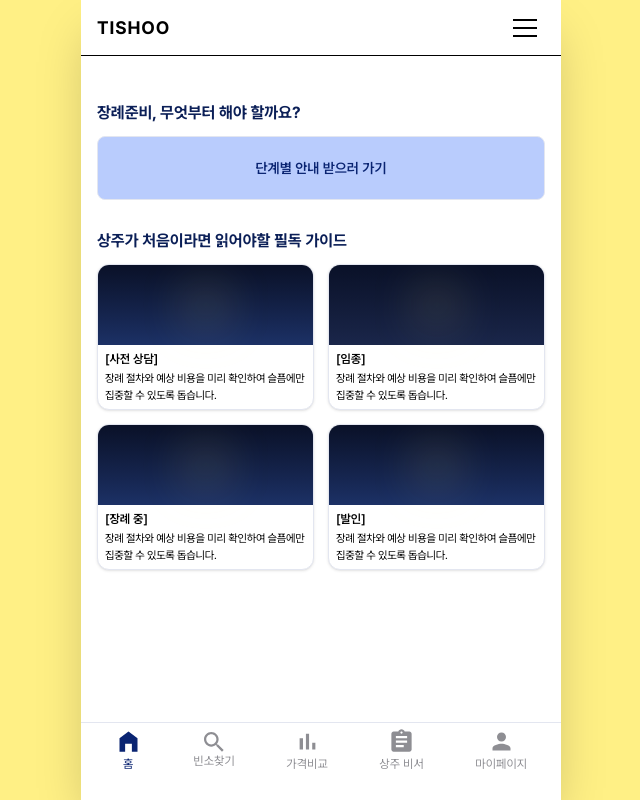
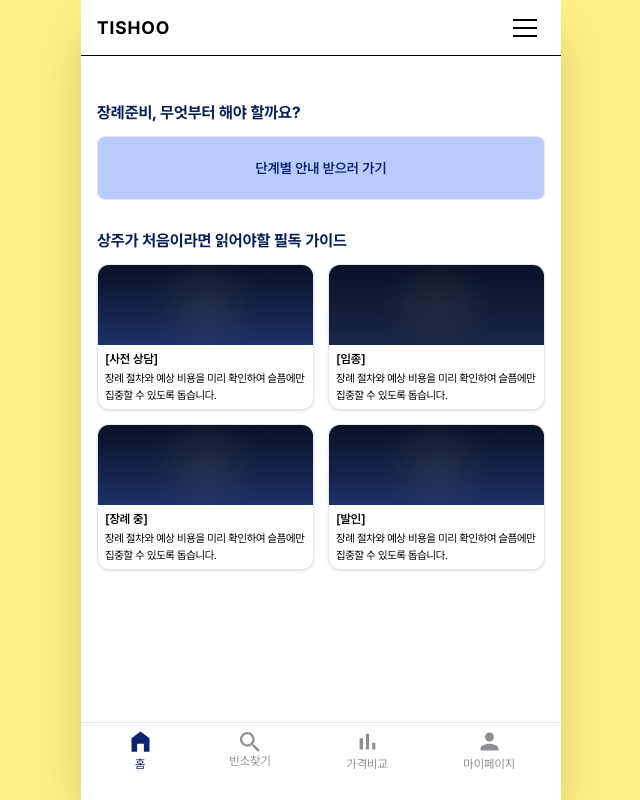
Before and after one commit to dokkk0dahee/Tishoo, a React (Vite) app: page / in a window 1280 px wide. Shown: the whole page, without its empty margins (319-959 px from the left). Built offline with nearby package versions, Linux system fonts and the light colour scheme.

Commit message:
[REFACTOR] 네비게이션바 개수 수정

```diff
--- a/src/assets/Icons/Secretary.jsx
+++ /dev/null
@@ -1,26 +0,0 @@
-const SecretaryIcon = ({ className }) => {
-    return (
-        <svg
-        xmlns="http://www.w3.org/2000/svg"
-        width="27"
-        height="27"
-        viewBox="0 0 27 27"
-        fill="none"
-        className={className}
-        >
-        <g clipPath="url(#clip0_129_1503)">
-            <path
-            d="M21.375 3.375H16.6725C16.2 2.07 14.9625 1.125 13.5 1.125C12.0375 1.125 10.8 2.07 10.3275 3.375H5.625C4.3875 3.375 3.375 4.3875 3.375 5.625V21.375C3.375 22.6125 4.3875 23.625 5.625 23.625H21.375C22.6125 23.625 23.625 22.6125 23.625 21.375V5.625C23.625 4.3875 22.6125 3.375 21.375 3.375ZM13.5 3.375C14.1187 3.375 14.625 3.88125 14.625 4.5C14.625 5.11875 14.1187 5.625 13.5 5.625C12.8813 5.625 12.375 5.11875 12.375 4.5C12.375 3.88125 12.8813 3.375 13.5 3.375ZM15.75 19.125H7.875V16.875H15.75V19.125ZM19.125 14.625H7.875V12.375H19.125V14.625ZM19.125 10.125H7.875V7.875H19.125V10.125Z"
-            fill="currentColor"
-            />
-        </g>
-        <defs>
-            <clipPath id="clip0_129_1503">
-            <rect width="27" height="27" fill="white"/>
-            </clipPath>
-        </defs>
-        </svg>
-    );
-};
-
-export default SecretaryIcon;
--- a/src/components/navigation-component.jsx
+++ b/src/components/navigation-component.jsx
@@ -2,7 +2,6 @@
 import HomeIcon from "../assets/Icons/HomeIcon";
 import SearchIcon from "../assets/Icons/SearchIcon";
 import PriceIcon from "../assets/Icons/PriceIcon";
-import SecretaryIcon from "../assets/Icons/Secretary";
 import MypageIcon from "../assets/Icons/Mypage";
 
 const Navigation = () => {
@@ -26,11 +25,7 @@
             <PriceIcon size={27} />
             <span className="text-[12px]">가격비교</span>
         </Link>
-        <Link to="/page3" className={`flex flex-col items-center ${getActiveClass("/page3")}`}>
-            <SecretaryIcon size={27} />
-            <span className="text-[12px]">상주 비서</span>
-        </Link>
-        <Link to="/page4" className={`flex flex-col items-center ${getActiveClass("/page4")}`}>
+        <Link to="/page3" className={`flex flex-col items-center ${getActiveClass("/page4")}`}>
             <MypageIcon size={27} />
             <span className="text-[12px]">마이페이지</span>
         </Link>
```
